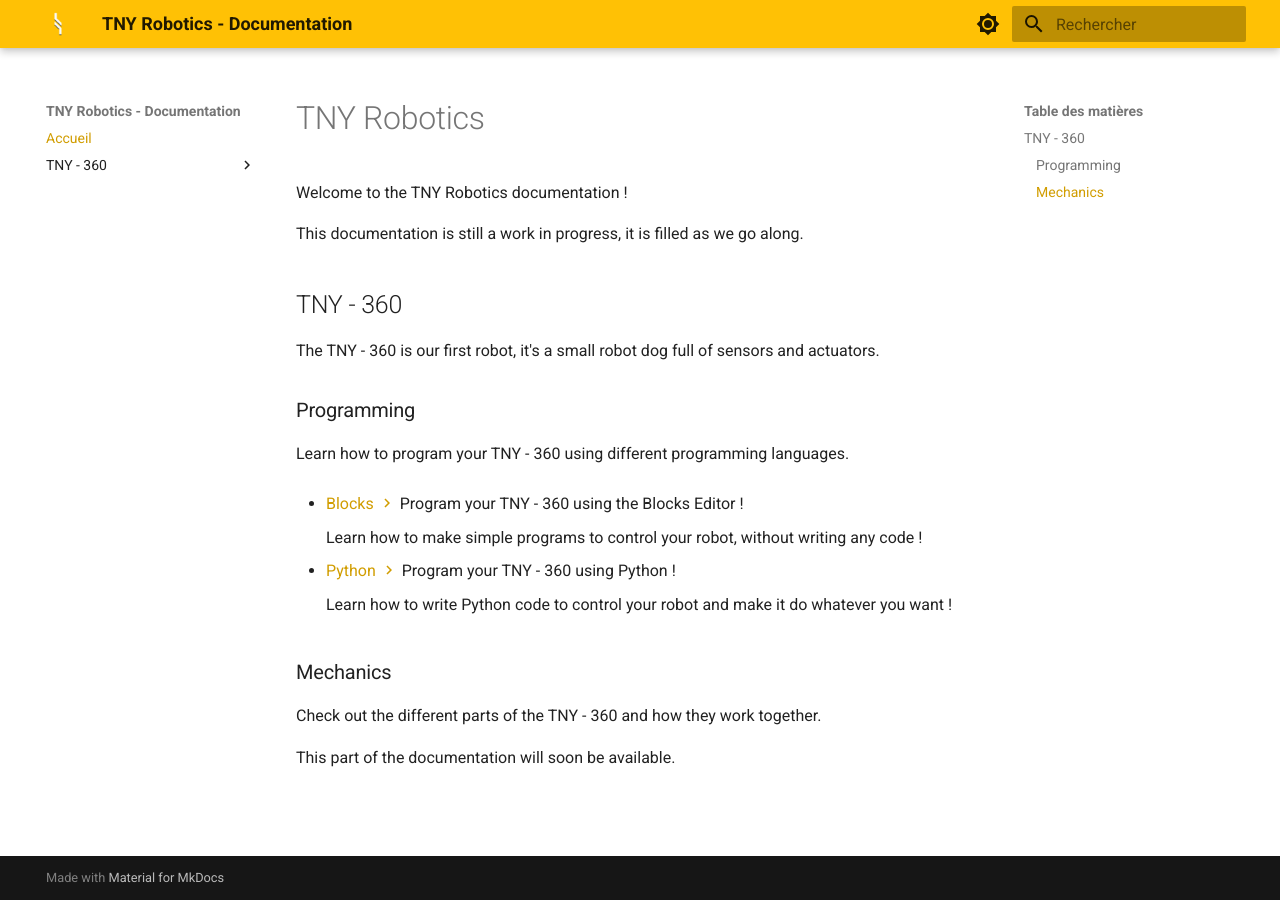
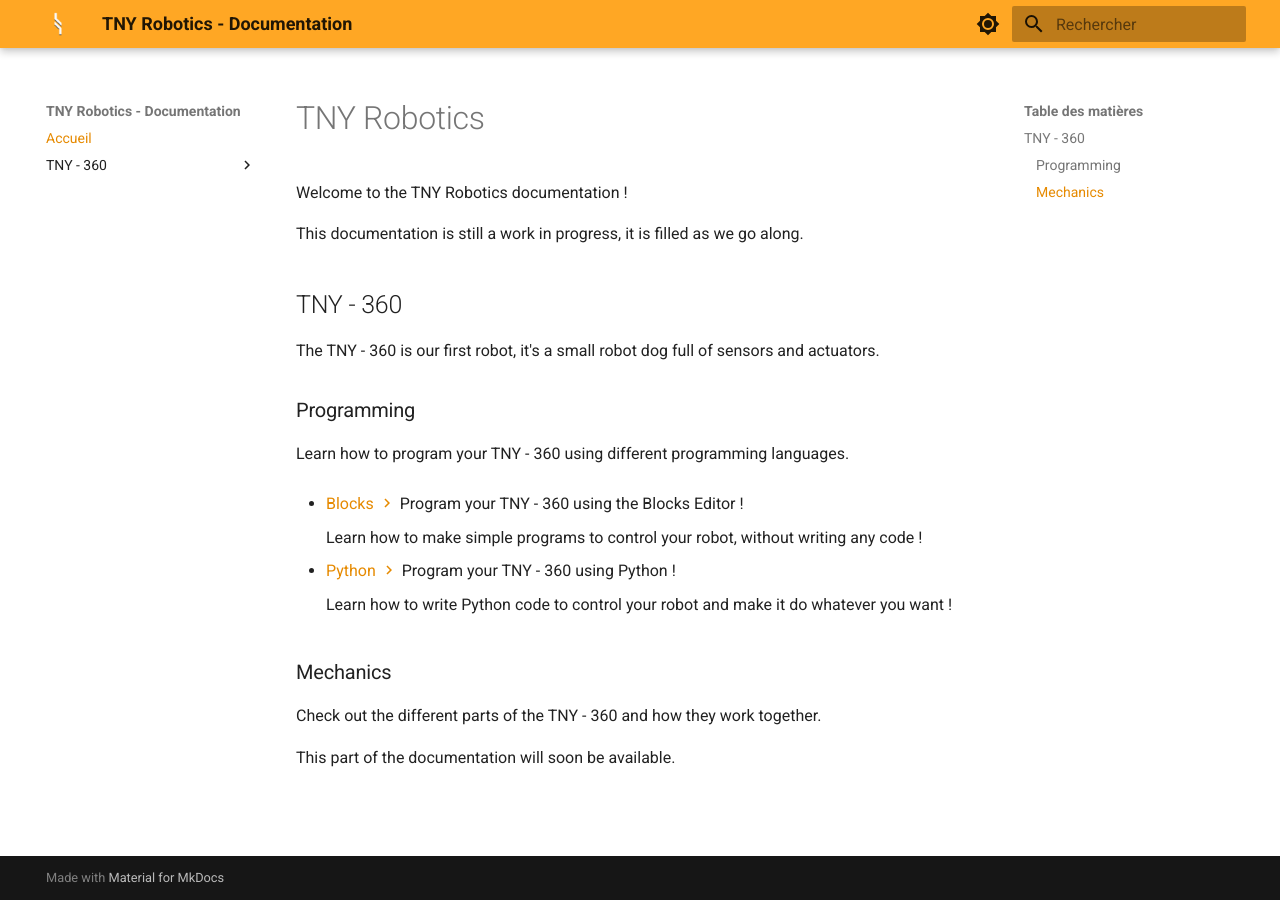
Before and after one commit to TNY-Robotics/Documentation, an MkDocs documentation site: the page built from src/index.md, in a window 1280 px wide. Built offline with MkDocs 1.6.1 and Material for MkDocs 9.7.7, drawn with Linux system fonts in a browser that asks for light colours.

Commit message:
Updated theme and favicon

```diff
--- a/mkdocs.yml
+++ b/mkdocs.yml
@@ -4,12 +4,13 @@ theme:
   language: fr
   name: material
   logo: assets/icon.png
+  favicon: assets/icon.png
   palette:
     # Palette toggle for light mode
     - media: "(prefers-color-scheme: light)"
       scheme: default
-      primary: amber
-      accent: amber
+      primary: orange
+      accent: orange
       toggle:
         icon: material/brightness-7
         name: Switch to dark mode
@@ -17,8 +18,8 @@ theme:
     # Palette toggle for dark mode
     - media: "(prefers-color-scheme: dark)"
       scheme: slate
-      primary: amber
-      accent: amber
+      primary: orange
+      accent: orange
       toggle:
         icon: material/brightness-4
         name: Switch to light mode
```
